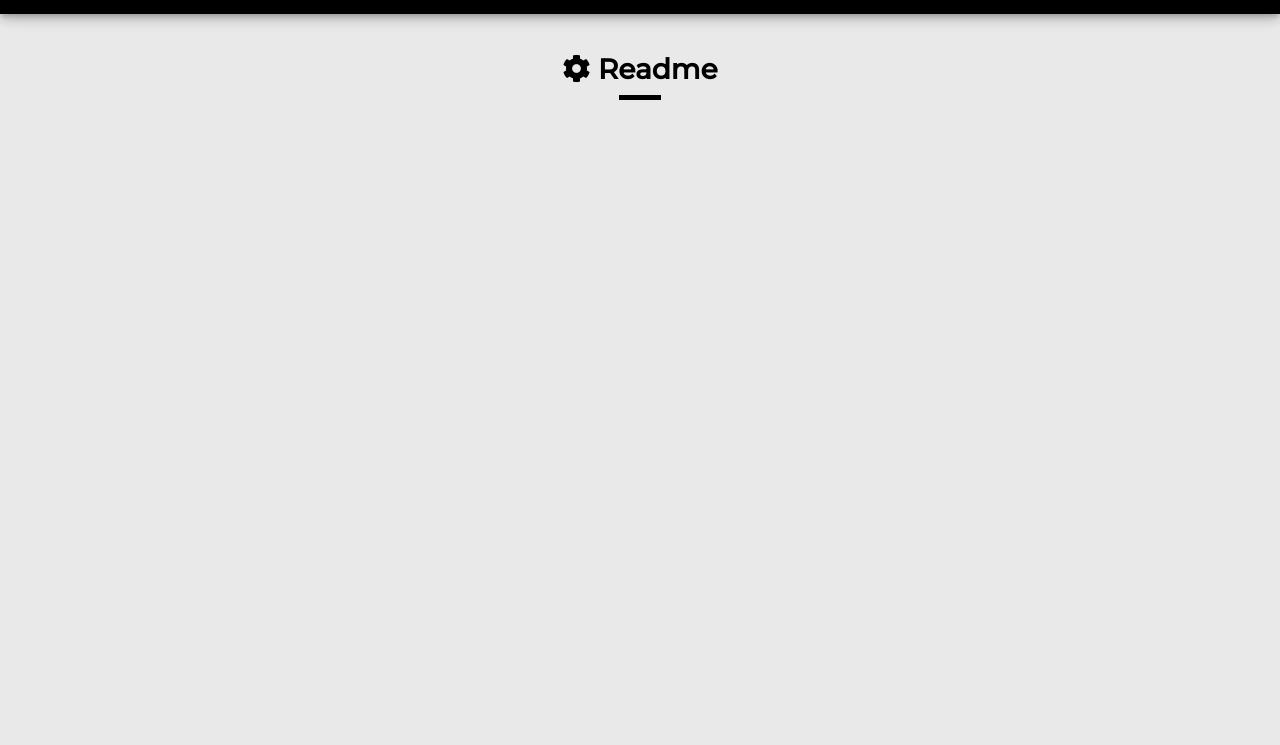
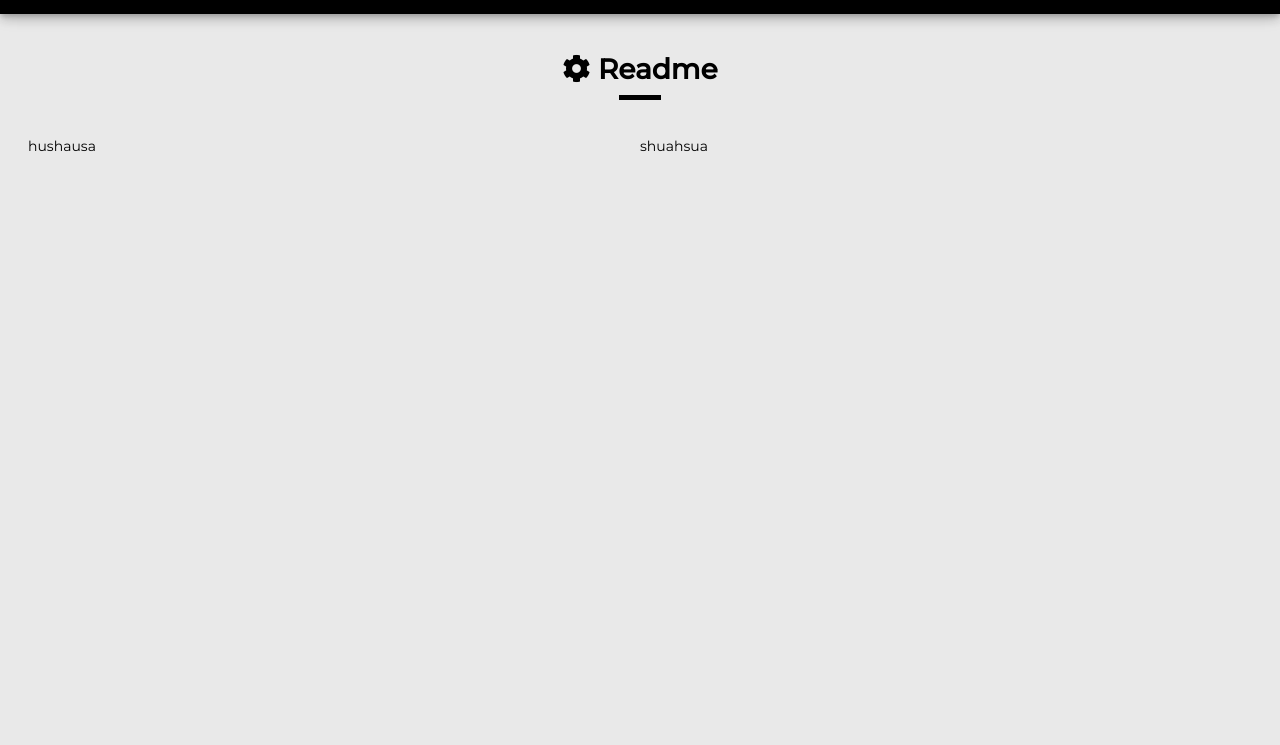
Before and after one commit to kregina/geometry-test, a website with bundled scripts: page src/index.html in a window 1280 px wide. Shown: the part 55-800 px from the top of the page. Built offline with nearby package versions, Linux system fonts and the light colour scheme.

Commit message:
create src and image folders

```diff
--- a/package.json
+++ b/package.json
@@ -3,7 +3,7 @@
   "version": "1.0.0",
   "description": "",
   "scripts": {
-    "start": "http-server -o"
+    "start": "http-server src -o"
   },
   "repository": {
     "type": "git",
--- a/index.html
+++ b/src/index.html
@@ -57,6 +57,10 @@
             <i class="fas fa-cog"></i>
             <span>Readme</span>
         </h2>
+        <div class="content">
+            <p>hushausa</p>
+            <p>shuahsua</p>
+        </div>
     </section>
 
     <section id="play">
--- a/main.css
+++ b/src/main.css
@@ -110,7 +110,6 @@
 }
 
 section h2{
-
     font-size: 2em;
     text-align: center;
 }
@@ -122,6 +121,16 @@
     height: .2em;
     margin: .3em auto;
     width: 1.5em;
+}
+
+section .content{
+    display: flex;
+    flex-wrap: wrap;
+    flex-direction: row;
+}
+
+section .content > * {
+    flex: 1 100%;
 }
 
 #canvas{
@@ -158,4 +167,9 @@
     section{
         padding: 6em 2em 0 2em;
     }
+
+    section .content{
+        flex-wrap: initial;
+    }
+
   }
```
Also changed, not shown: final.svg (deleted), src/geometry.js (renamed from geometry.js), src/images/me.jpg (added), src/main.js (renamed from main.js), src/svg-shapes.js (renamed from svg-shapes.js), src/user-interaction.js (renamed from user-interaction.js).
